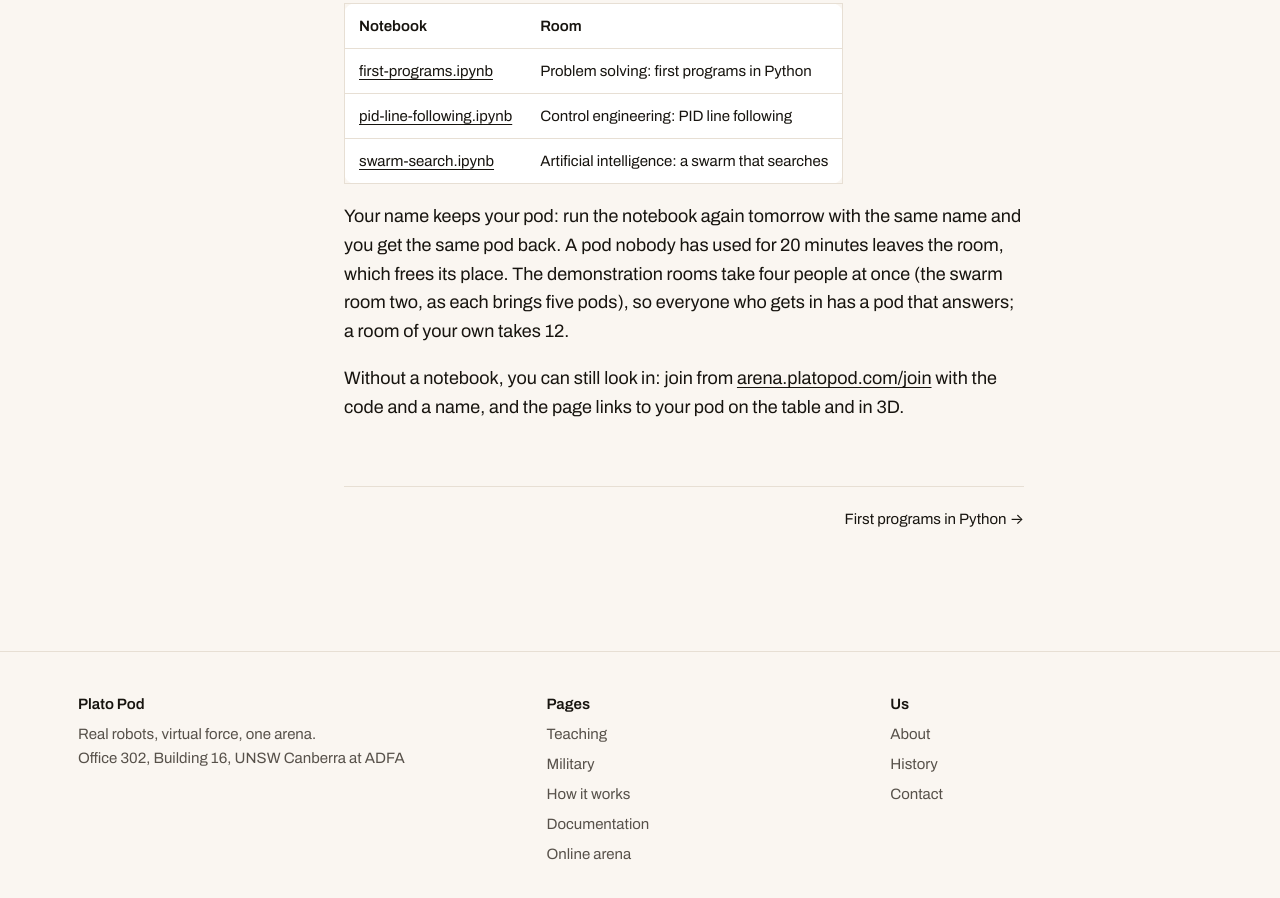
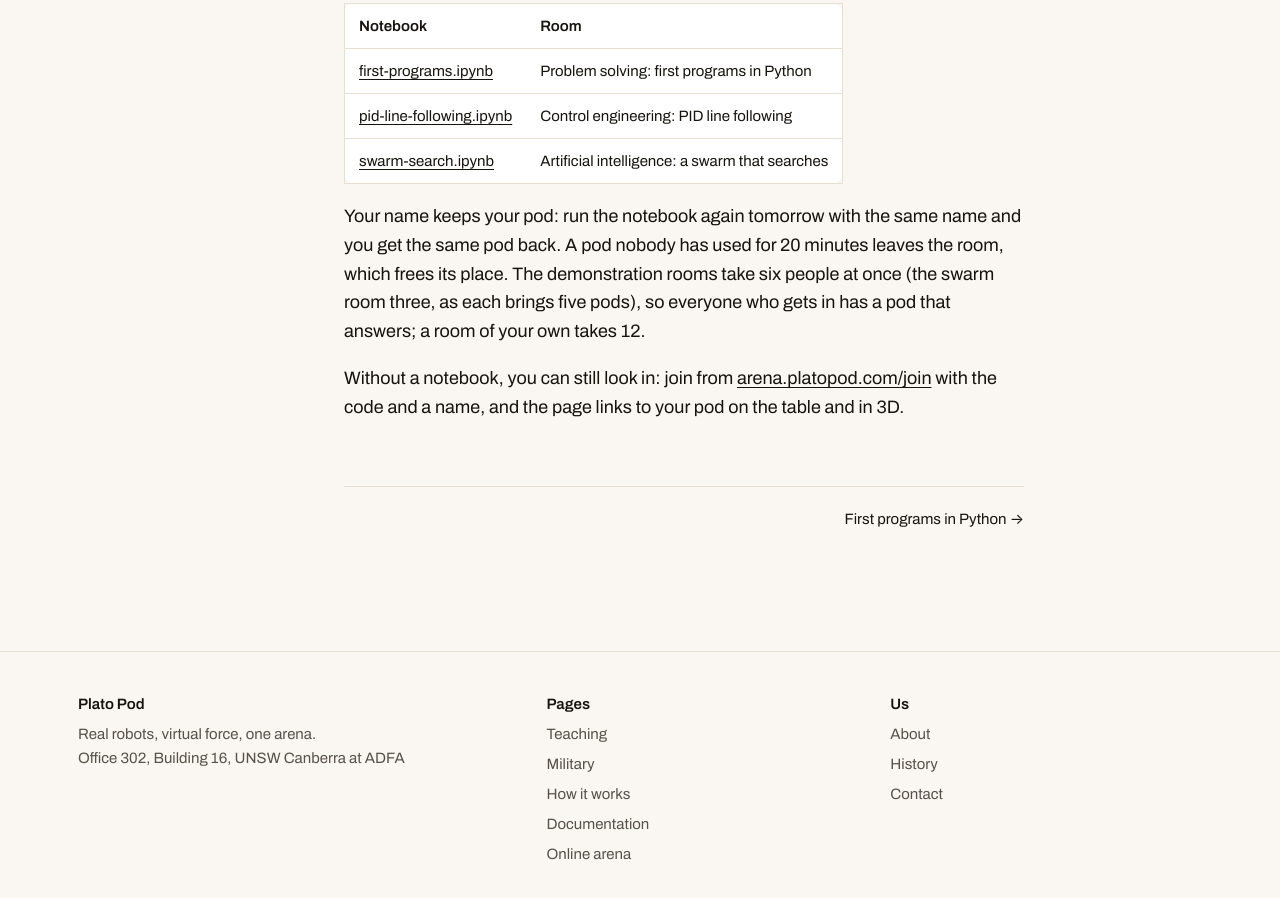
Before and after one commit to platopod/platopod.com, a plain HTML site: page docs/index.html in a window 1280 px wide. Shown: the part 1568-2466 px from the top of the page. Drawn offline with Linux system fonts and the light colour scheme.

Commit message:
[docs] demonstration rooms: six at once, the swarm room three

```diff
--- a/docs/index.html
+++ b/docs/index.html
@@ -103,7 +103,7 @@
 <p>All you need is a laptop with a browser and Python 3.10 or later, or a Google account for Colab.</p>
 <ol><li>Download the room's notebook (below) and open it in Jupyter, VS Code, or <a href="https://colab.research.google.com">Google Colab</a> (File, Upload notebook).</li><li>Put your name in the second code cell (<code>MY_NAME</code>). The room's code is already there.</li><li>Run the cells from the top. The first fetches the Plato Pod client from the server; the second joins the room, gives you a pod, and prints a link to watch it in 3D.</li><li>Open that link beside the notebook and watch your pod do what your code says.</li></ol>
 <div class="scroll"><table><thead><tr><th>Notebook</th><th>Room</th></tr></thead><tbody><tr><td><a href="https://arena.platopod.com/sdk/notebooks/first-programs.ipynb">first-programs.ipynb</a></td><td>Problem solving: first programs in Python</td></tr><tr><td><a href="https://arena.platopod.com/sdk/notebooks/pid-line-following.ipynb">pid-line-following.ipynb</a></td><td>Control engineering: PID line following</td></tr><tr><td><a href="https://arena.platopod.com/sdk/notebooks/swarm-search.ipynb">swarm-search.ipynb</a></td><td>Artificial intelligence: a swarm that searches</td></tr></tbody></table></div>
-<p>Your name keeps your pod: run the notebook again tomorrow with the same name and you get the same pod back. A pod nobody has used for 20 minutes leaves the room, which frees its place. The demonstration rooms take four people at once (the swarm room two, as each brings five pods), so everyone who gets in has a pod that answers; a room of your own takes 12.</p>
+<p>Your name keeps your pod: run the notebook again tomorrow with the same name and you get the same pod back. A pod nobody has used for 20 minutes leaves the room, which frees its place. The demonstration rooms take six people at once (the swarm room three, as each brings five pods), so everyone who gets in has a pod that answers; a room of your own takes 12.</p>
 <p>Without a notebook, you can still look in: join from <a href="https://arena.platopod.com/join.html">arena.platopod.com/join</a> with the code and a name, and the page links to your pod on the table and in 3D.</p>
 <div class="pager">
 <span></span>
```
Also changed, not shown: docs/troubleshooting.html (+1 -1 lines), 2 other files.
